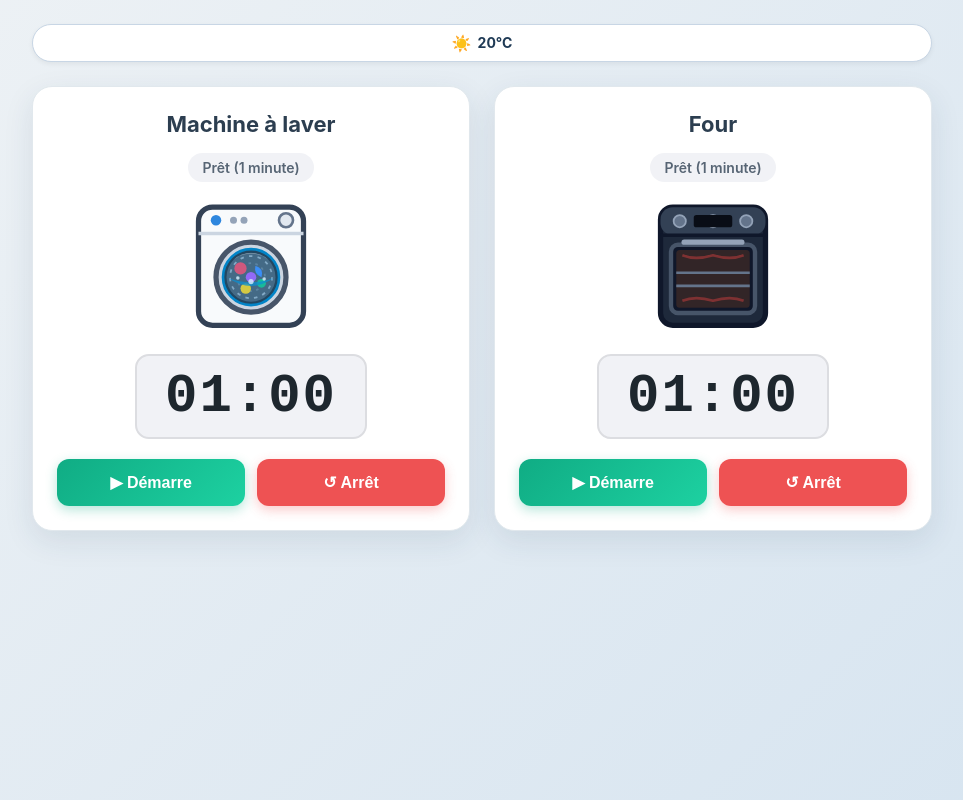
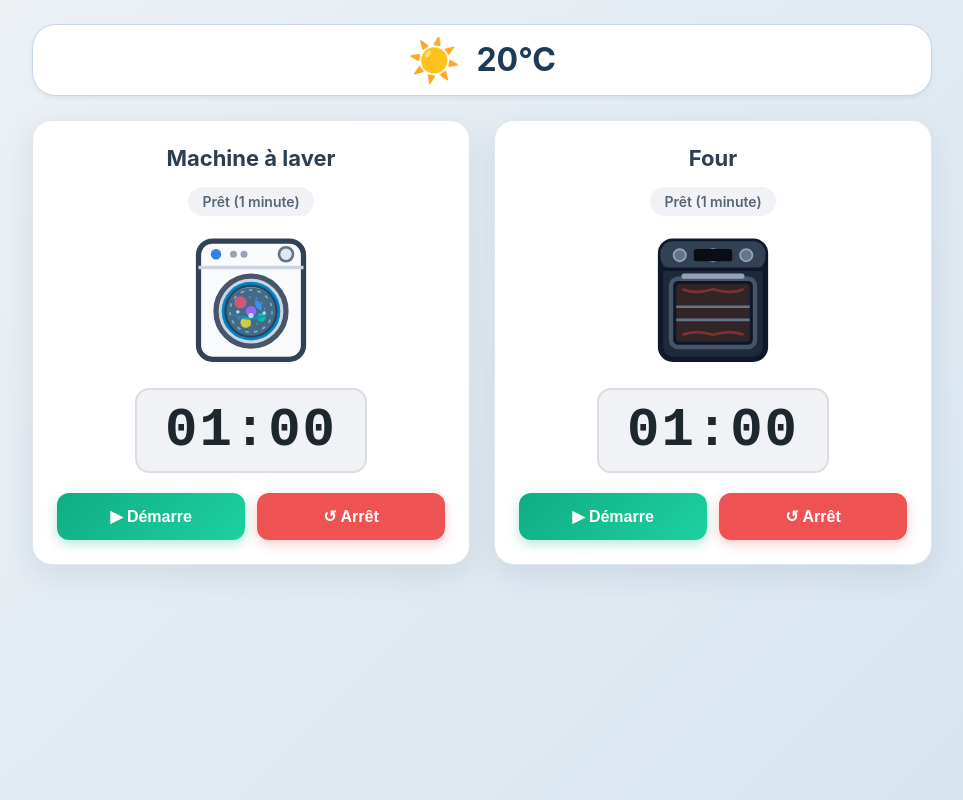
Before and after one commit to romainbrenguier/tabol, a Django app: page /timers/ in a window 1280 px wide. Shown: the whole page, without its empty margins (158-1121 px from the left). Run offline with Django 5.2, Linux system fonts and the light colour scheme.

Commit message:
Make weather widget full width and enlarge symbol/temperature on timers page
Co-authored-by: romainbrenguier <11854194+romainbrenguier@users.noreply.github.com>

```diff
--- a/chat/templates/chat/timers.html
+++ b/chat/templates/chat/timers.html
@@ -28,7 +28,17 @@
             width: 100%;
             box-sizing: border-box;
             justify-content: center;
-            padding: 10px 16px;
+            padding: 14px 24px;
+            gap: 16px;
+            border-radius: 24px;
+        }
+
+        .header-bar .weather-widget .weather-symbol {
+            font-size: 42px;
+        }
+
+        .header-bar .weather-widget .weather-temp {
+            font-size: 32px;
         }
 
         .timers-container {
```
